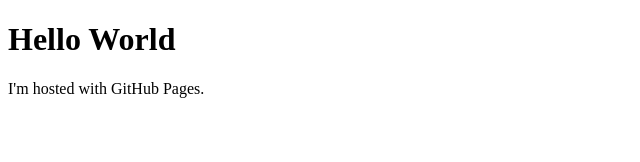
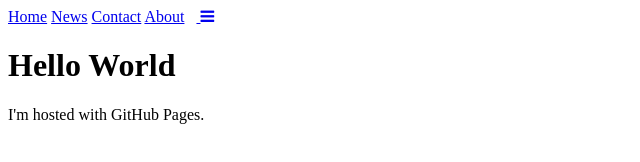
Before and after one commit to Legendcoder01/argo.github.io, a plain HTML site: page index.html in a window 1280 px wide. Shown: the whole page, without its empty margins (0-640 px from the left). Drawn offline with Linux system fonts and the light colour scheme.

Commit message:
Update index.html

```diff
--- a/index.html
+++ b/index.html
@@ -1,5 +1,18 @@
 <!DOCTYPE html>
 <html>
+  <title>Argo</title>
+  <head> <!-- Load an icon library to show a hamburger menu (bars) on small screens -->
+<link rel="stylesheet" href="https://cdnjs.cloudflare.com/ajax/libs/font-awesome/4.7.0/css/font-awesome.min.css">
+
+<div class="topnav" id="myTopnav">
+  <a href="#home" class="active">Home</a>
+  <a href="#news">News</a>
+  <a href="#contact">Contact</a>
+  <a href="#about">About</a>
+  <a href="javascript:void(0);" class="icon" onclick="myFunction()">
+    <i class="fa fa-bars"></i>
+  </a>
+</div> </head>
 <body>
 <h1>Hello World</h1>
 <p>I'm hosted with GitHub Pages.</p>
```
